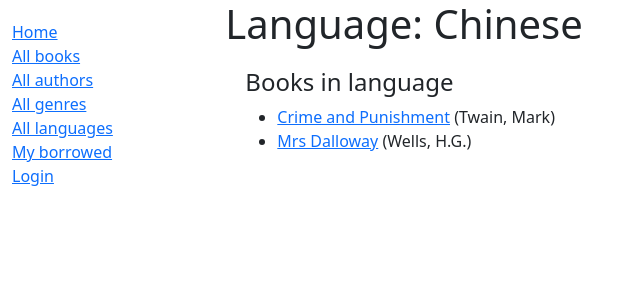
After one commit to linwangboi/locallibrary, a Django app: page /catalog/language/6 in a window 1280 px wide. The commit adds this page. Shown: the top 300 px of the page, without its empty margins (0-640 px from the left). Run offline with Django 5.2, Linux system fonts and the light colour scheme; data comes from the database, SQL or seed files in the repository; both versions use the stored data as it was after the commit.

Commit message:
language done

```diff
--- a/catalog/models.py
+++ b/catalog/models.py
@@ -57,6 +57,7 @@ class Book(models.Model):
     summary = models.TextField(max_length=1000, help_text="Enter a brief description of the book")
     isbn = models.CharField('ISBN', max_length=13, unique=True, help_text='13 Character <a href="https://www.isbn-international.org/content/what-isbn''">ISBN number</a>')
     genre = models.ManyToManyField(Genre, help_text="Select a genre for this book")
+    language = models.ForeignKey('Language', on_delete=models.SET_NULL, null=True)
     def __str__(self):
         '''String for representing the Model object.'''
         return self.title
--- a/catalog/templates/base_generic.html
+++ b/catalog/templates/base_generic.html
@@ -26,6 +26,7 @@
               <li><a href="{% url 'books' %}">All books</a></li>
               <li><a href="{% url 'authors' %}">All authors</a></li>
               <li><a href="{% url 'genres' %}">All genres</a></li>
+              <li><a href="{% url 'languages' %}">All languages</a></li>
               <li><a href="{% url 'my-borrowed' %}">My borrowed</a></li>
               {% if user.is_authenticated %}
               <li>User: {{ user.get_username }}</li>
@@ -50,7 +51,12 @@
                 {% if perms.catalog.add_book %}
                 <li><a href="{% url 'book-create' %}">Create book</a></li>
                 {% endif %}
+                {% if perms.catalog.add_genre %}
                 <li><a href="{% url 'genre-create' %}">Create genre</a></li>
+                {% endif %}
+                {% if perms.catalog.add_language %}
+                <li><a href="{% url 'language-create' %}">Create language</a></li>
+                {% endif %}
               </ul>
             {% endif %}
           {% endblock %}
--- /dev/null
+++ b/catalog/templates/catalog/language_detail.html
@@ -0,0 +1,33 @@
+<!-- catalog/templates/catalog/templates/language_detail.html -->
+{% extends "base_generic.html" %}
+
+{% block content %}
+    <h1>Language: {{ language.name }}</h1>
+    <div style="margin-left:20px;margin-top:20px">
+        <h4>Books in language</h4>
+        <ul>
+            {% for book in language.book_set.all %}
+            <li>
+                <a href="{{ book.get_absolute_url }}">{{ book.title }}</a> ({{ book.author }})
+            </li>
+            {% empty %}
+            <li>There are no books in this language.</li>
+            {% endfor %}
+        </ul>
+    </div>
+{% endblock %}
+
+{% block sidebar %}
+    {{ block.super }}
+    {% if perms.catalog.change_language or perms.catalog.delete_language %}
+        <hr>
+        <ul class="sidebar-nav">
+            {% if perms.catalog.change_language %}
+            <li><a href="{% url 'language-update' language.id %}">Update Language</a></li>
+            {% endif %}
+            {% if not language.book_set.all and perms.catalog.delete_language %}
+            <li><a href="{% url 'language-delete' language.id %}">Delete Language</a></li>
+            {% endif %}
+        </ul>
+    {% endif %}
+{% endblock %}
--- a/catalog/urls.py
+++ b/catalog/urls.py
@@ -13,6 +13,8 @@ urlpatterns = [
     path('author/<int:pk>', views.AuthorDetailView.as_view(), name='author-detail'),
     path('genres/', views.GenreListView.as_view(), name='genres'),
     path('genre/<int:pk>', views.GenreDetailView.as_view(), name='genre-detail'),
+    path('languages/', views.LanguageListView.as_view(), name='languages'),
+    path('language/<int:pk>', views.LanguageDetailView.as_view(), name='language-detail'),
 ]
 
 urlpatterns += [
@@ -41,3 +43,9 @@ urlpatterns += [
     path('genre/<int:pk>/update/', views.GenreUpdate.as_view(), name='genre-update'),
     path('genre/<int:pk>/delete/', views.GenreDelete.as_view(), name='genre-delete'),
 ]
+
+urlpatterns += [
+    path('language/create/', views.LanguageCreate.as_view(), name='language-create'),
+    path('language/<int:pk>/update/', views.LanguageUpdate.as_view(), name='language-update'),
+    path('language/<int:pk>/delete/', views.LanguageDelete.as_view(), name='language-delete'),
+]
--- a/catalog/views.py
+++ b/catalog/views.py
@@ -3,7 +3,7 @@ from django.shortcuts import render
 # Create your views here.
 
 # Sadie added
-from .models import Book, Author, BookInstance, Genre
+from .models import Book, Author, BookInstance, Genre, Language
 
 def index(request):
     '''View function for home page of site.'''
@@ -52,6 +52,14 @@ class GenreListView(generic.ListView):
 
 class GenreDetailView(generic.DetailView):
     model = Genre
+
+class LanguageListView(generic.ListView):
+    model = Language
+    paginate_by = 4
+
+class LanguageDetailView(generic.DetailView):
+    model = Language
+
 
 from django.contrib.auth.mixins import LoginRequiredMixin
 
@@ -156,3 +164,18 @@ class GenreDelete(PermissionRequiredMixin, DeleteView):
     model = Genre
     success_url = reverse_lazy('genres')
     permission_required = "catalog.delete_genre"
+
+class LanguageCreate(PermissionRequiredMixin, CreateView):
+    model = Language
+    fields = ['name', ]
+    permission_required = "catalog.add_language"
+
+class LanguageUpdate(PermissionRequiredMixin, UpdateView):
+    model = Language
+    fields = ['name', ]
+    permission_required = 'catalog.change_language'
+
+class LanguageDelete(PermissionRequiredMixin, DeleteView):
+    model = Language
+    success_url = reverse_lazy('languages')
+    permission_required = 'catalog.delete_language'
```
Also changed, not shown: catalog/templates/catalog/language_confirm_delete.html (added, +19 -0 lines), catalog/templates/catalog/language_form.html (added, +14 -0 lines), catalog/templates/catalog/language_list.html (added, +19 -0 lines), catalog/migrations/0005_book_language.py (added), db.sqlite3.
